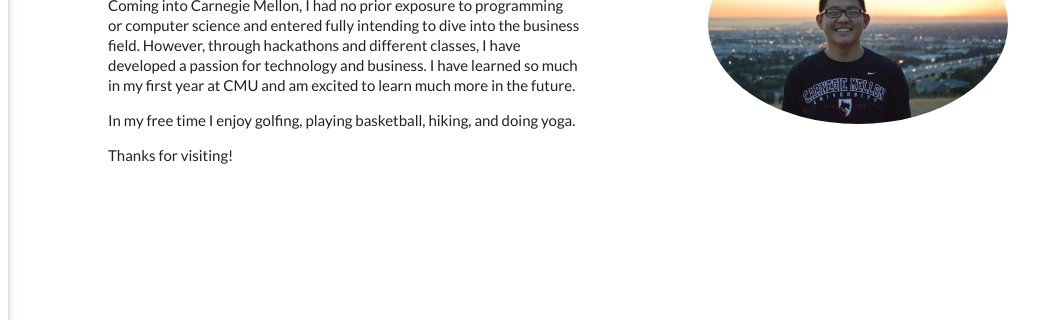
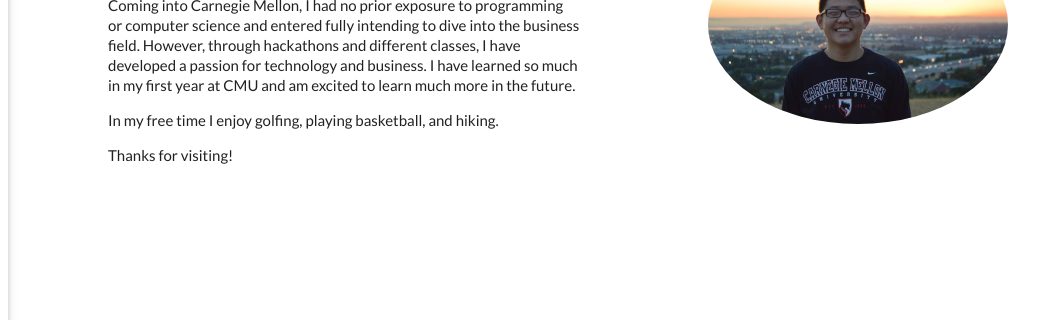
Before and after one commit to bryanyan/bryanyan.github.io, a plain HTML site: page aboutme.html in a window 1280 px wide. Shown: the part 410-730 px from the top of the page, 232-1280 px from the left. Drawn offline with nearby package versions, Linux system fonts and the light colour scheme.

Commit message:
Update aboutme.html

```diff
--- a/aboutme.html
+++ b/aboutme.html
@@ -105,7 +105,7 @@
 				<h5 class="flow-text"> <strong> Hi, I'm Bryan! </strong> </h5>
 				<p> I'm currently a sophomore at Carnegie Mellon University majoring in Statistics and Machine Learning with prospective minors in Software Engineering and Architecture. </p>
 				<p> Coming into Carnegie Mellon, I had no prior exposure to programming or computer science and entered fully intending to dive into the business field. However, through hackathons and different classes, I have developed a passion for technology and business. I have learned so much in my first year at CMU and am excited to learn much more in the future. </p>
-				<p> In my free time I enjoy golfing, playing basketball, hiking, and doing yoga. </p>
+				<p> In my free time I enjoy golfing, playing basketball, and hiking. </p>
 				<p> Thanks for visiting! </p>
 			</div>
 
```
